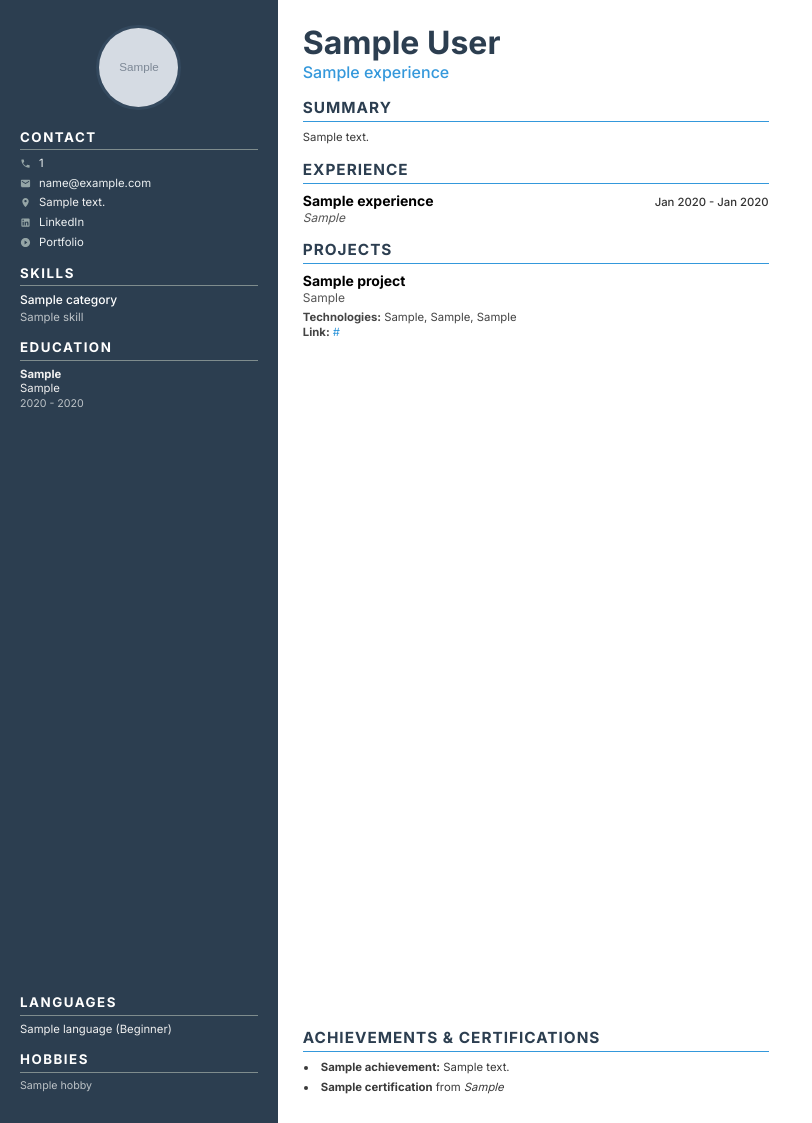
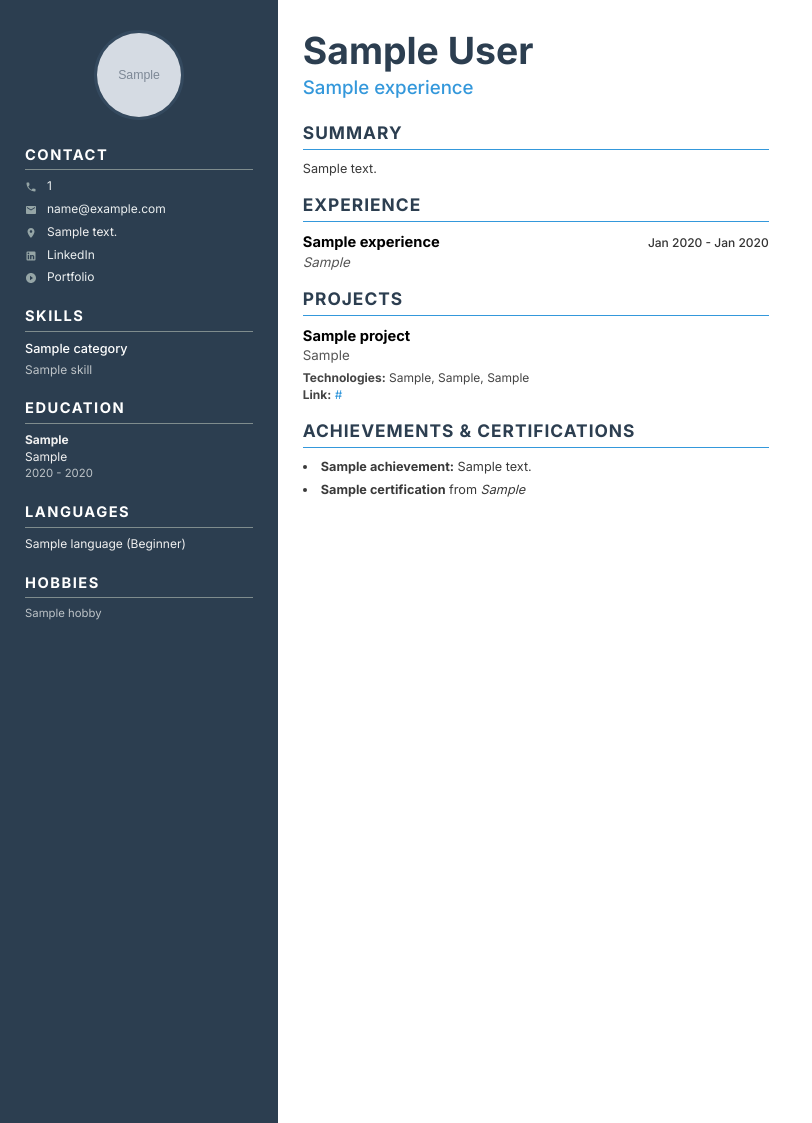
Before and after one commit to kiruuuuuuu/ai-resume-builder, a Django app: template resumes/templates/resumes/resume_pdf_modern.html in a window 1280 px wide. Shown: the whole page, without its empty margins (0-812 px from the left). Run offline with Django 5.2, Linux system fonts and the light colour scheme; tables that the repository leaves empty hold one stand-in row (values such as "Sample post"); the template is opened without the code that fills it: values that come from a table or form of the project are taken from there, most other values are stand-ins (such as "Sample title", 1, 10 or a date in 2020); grey boxes marked "Sample" are stand-in pictures; data that the repository does not hold is empty; parts of the project's set-up code (start-up, migrations or seed data) failed here and were passed over.

Commit message:
Fix: modern resume

```diff
--- a/resumes/templates/resumes/resume_pdf_modern.html
+++ b/resumes/templates/resumes/resume_pdf_modern.html
@@ -13,12 +13,12 @@
         html, body {
             font-family: 'Inter', Arial, sans-serif;
             color: #3a3a3a;
-            font-size: 8.5pt;
-            line-height: 1.3;
+            font-size: 9.5pt; /* Increased base font size */
+            line-height: 1.4; /* Slightly increased line height for readability */
             margin: 0;
             padding: 0;
-            width: 210mm; /* A4 width */
-            height: 297mm; /* A4 height */
+            width: 210mm;
+            height: 297mm;
             -webkit-print-color-adjust: exact;
         }
         * {
@@ -27,24 +27,23 @@
             padding: 0;
         }
         .page {
-            display: flex;
-            flex-direction: row;
             width: 100%;
             height: 100%;
+            overflow: hidden; /* Prevent content from breaking out */
         }
         .sidebar {
             width: 35%;
+            float: left; /* Use float instead of flex */
+            height: 100%;
             background-color: #2c3e50 !important;
             color: #f0f0f0;
-            padding: 25px 20px;
-            display: flex;
-            flex-direction: column; /* Key for vertical flex layout */
+            padding: 30px 25px;
         }
         .content {
             width: 65%;
-            padding: 25px;
-            display: flex;
-            flex-direction: column; /* Key for vertical flex layout */
+            float: left; /* Use float instead of flex */
+            height: 100%;
+            padding: 30px 25px;
         }
         a {
             text-decoration: none;
@@ -54,88 +53,84 @@
             color: #ecf0f1;
         }
 
-        /* --- Flexbox Spacer --- */
-        .flex-spacer {
-            flex-grow: 1; /* This is the crucial element that pushes content down */
-        }
-
         /* --- Sidebar Styling --- */
         .profile-photo-container {
             text-align: center;
-            margin-bottom: 15px;
+            margin-bottom: 20px;
         }
         .profile-photo {
-            width: 85px;
-            height: 85px;
+            width: 90px;
+            height: 90px;
             border-radius: 50%;
             object-fit: cover;
             border: 3px solid #34495e;
         }
         .sidebar h2 {
-            font-size: 10pt;
+            font-size: 11pt; /* Increased font size */
             text-transform: uppercase;
             letter-spacing: 1.5px;
             color: #ffffff;
             border-bottom: 1px solid #7f8c8d;
-            padding-bottom: 3px;
-            margin: 15px 0 6px 0;
+            padding-bottom: 4px;
+            margin: 20px 0 8px 0;
             font-weight: 700;
         }
         .contact-item, .sidebar-item {
             display: flex;
             align-items: flex-start;
-            margin-bottom: 5px;
-            font-size: 8.5pt;
+            margin-bottom: 6px;
+            font-size: 9pt; /* Increased font size */
         }
         .contact-item svg {
-            width: 11px;
-            height: 11px;
-            margin-right: 8px;
+            width: 12px;
+            height: 12px;
+            margin-right: 10px;
             flex-shrink: 0;
-            margin-top: 2px;
+            margin-top: 3px;
         }
         .contact-item-text { word-break: break-all; }
         .skill-category {
-            margin-bottom: 6px;
+            margin-bottom: 8px;
         }
         .skill-category strong {
             display: block;
             color: #ffffff;
-            margin-bottom: 2px;
-            font-size: 9pt;
+            margin-bottom: 3px;
+            font-size: 9.5pt; /* Increased font size */
             font-weight: 500;
         }
         .skill-category span {
-            font-size: 8.5pt;
+            font-size: 9pt; /* Increased font size */
             color: #bdc3c7;
         }
 
         /* --- Main Content Styling --- */
         .name {
-            font-size: 24pt;
+            font-size: 28pt; /* Increased font size */
             font-weight: bold;
             color: #2c3e50;
             line-height: 1.1;
-            margin-bottom: 2px;
+            margin-bottom: 4px;
         }
         .job-title-header {
-            font-size: 12pt;
+            font-size: 14pt; /* Increased font size */
             color: #3498db;
             font-weight: 500;
-            margin-bottom: 15px;
+            margin-bottom: 20px;
         }
         .content h2 {
-            font-size: 11.5pt;
+            font-size: 13pt; /* Increased font size */
             color: #2c3e50;
             text-transform: uppercase;
             letter-spacing: 1px;
             border-bottom: 1.5px solid #3498db;
-            padding-bottom: 3px;
-            margin: 15px 0 8px 0;
+            padding-bottom: 4px;
+            margin: 15px 0 10px 0;
             font-weight: 700;
         }
         .item {
-            margin-bottom: 10px;
+            margin-bottom: 12px;
+            page-break-inside: avoid;
         }
         .item-header {
             display: flex;
@@ -143,12 +138,12 @@
             align-items: baseline;
         }
         .title {
-            font-size: 10.5pt;
+            font-size: 11pt; /* Increased font size */
             font-weight: 700;
             color: #000;
         }
         .subtitle, .project-aim {
-            font-size: 9pt;
+            font-size: 10pt; /* Increased font size */
             color: #555;
             font-style: italic;
         }
@@ -156,47 +151,47 @@
             font-style: normal;
         }
         .date {
-            font-size: 8.5pt;
+            font-size: 9pt; /* Increased font size */
             color: #333;
             font-weight: 500;
             flex-shrink: 0;
             padding-left: 10px;
         }
         .description-list {
-            margin: 3px 0 0 0;
+            margin: 4px 0 0 0;
             padding-left: 15px;
             list-style-type: disc;
             list-style-position: outside;
         }
         .description-list li {
-            margin-bottom: 3px;
+            margin-bottom: 4px;
             padding-left: 3px;
             text-align: justify;
         }
         .tech-details {
-            font-size: 8.5pt;
+            font-size: 9pt; /* Increased font size */
             color: #444;
-            margin-top: 4px;
+            margin-top: 5px;
         }
     </style>
 </head>
 <body>
     <div class="page">
         <div class="sidebar">
-            <!-- Top section of sidebar -->
-            <div>
             {% if resume.profile.profile_photo %}
             <div class="profile-photo-container">
                 <img class="profile-photo" src="{{ resume.profile.profile_photo.url }}" alt="Profile Photo">
             </div>
             {% endif %}
 
+            {% if resume.profile.phone_number or resume.profile.user.email or resume.profile.address or resume.profile.linkedin_url or resume.profile.portfolio_url %}
             <h2>Contact</h2>
             {% if resume.profile.phone_number %}<div class="contact-item"><svg viewBox="0 0 24 24"><path fill="#95a5a6" d="M6.62 10.79c1.44 2.83 3.76 5.14 6.59 6.59l2.2-2.2c.27-.27.67-.36 1.02-.24 1.12.37 2.33.57 3.57.57.55 0 1 .45 1 1V20c0 .55-.45 1-1 1-9.39 0-17-7.61-17-17 0-.55.45-1 1-1h3.5c.55 0 1 .45 1 1 0 1.25.2 2.45.57 3.57.11.35.03.74-.25 1.02l-2.2 2.2z"/></svg><div class="contact-item-text"><a href="tel:{{ resume.profile.phone_number }}">{{ resume.profile.phone_number }}</a></div></div>{% endif %}
             {% if resume.profile.user.email %}<div class="contact-item"><svg viewBox="0 0 24 24"><path fill="#95a5a6" d="M20 4H4c-1.1 0-1.99.9-1.99 2L2 18c0 1.1.9 2 2 2h16c1.1 0 2-.9 2-2V6c0-1.1-.9-2-2-2zm0 4l-8 5-8-5V6l8 5 8-5v2z"/></svg><div class="contact-item-text"><a href="mailto:{{ resume.profile.user.email }}">{{ resume.profile.user.email }}</a></div></div>{% endif %}
             {% if resume.profile.address %}<div class="contact-item"><svg viewBox="0 0 24 24"><path fill="#95a5a6" d="M12 2C8.13 2 5 5.13 5 9c0 5.25 7 13 7 13s7-7.75 7-13c0-3.87-3.13-7-7-7zm0 9.5c-1.38 0-2.5-1.12-2.5-2.5s1.12-2.5 2.5-2.5 2.5 1.12 2.5 2.5-1.12 2.5-2.5 2.5z"/></svg><div class="contact-item-text">{{ resume.profile.address }}</div></div>{% endif %}
             {% if resume.profile.linkedin_url %}<div class="contact-item"><svg viewBox="0 0 24 24"><path fill="#95a5a6" d="M19 3a2 2 0 0 1 2 2v14a2 2 0 0 1-2 2H5a2 2 0 0 1-2-2V5a2 2 0 0 1 2-2h14m-.5 15.5v-5.3a3.26 3.26 0 0 0-3.26-3.26c-.85 0-1.84.52-2.32 1.3v-1.11h-2.79v8.37h2.79v-4.93c0-.77.62-1.4 1.39-1.4a1.4 1.4 0 0 1 1.4 1.4v4.93h2.79M6.88 8.56a1.68 1.68 0 0 0 1.68-1.68c0-.93-.75-1.69-1.68-1.69a1.69 1.69 0 0 0-1.69 1.69c0 .93.76 1.68 1.69 1.68m1.39 9.94v-8.37H5.5v8.37h2.77z"/></svg><div class="contact-item-text"><a href="{{ resume.profile.linkedin_url }}">LinkedIn</a></div></div>{% endif %}
             {% if resume.profile.portfolio_url %}<div class="contact-item"><svg viewBox="0 0 24 24"><path fill="#95a5a6" d="M12 2C6.48 2 2 6.48 2 12s4.48 10 10 10 10-4.48 10-10S17.52 2 12 2zm-2 14.5v-9l6 4.5-6 4.5z"/></svg><div class="contact-item-text"><a href="{{ resume.profile.portfolio_url }}">Portfolio</a></div></div>{% endif %}
+            {% endif %}
 
             {% if skills_by_category %}
             <h2>Skills</h2>
@@ -205,29 +200,21 @@
 
             {% if educations %}
             <h2>Education</h2>
-                {% for edu in educations %}<div class="sidebar-item"><div><strong>{{ edu.degree }}</strong><br><span style="font-size: 8.5pt;">{{ edu.institution }}</span><br><span style="font-size: 8pt; color: #bdc3c7;">{{ edu.start_date|date:"Y" }} - {{ edu.end_date|date:"Y"|default:"Present" }}</span></div></div>{% endfor %}
+            {% for edu in educations %}<div class="sidebar-item"><div><strong>{{ edu.degree }}</strong><br><span style="font-size: 9pt;">{{ edu.institution }}</span><br><span style="font-size: 8.5pt; color: #bdc3c7;">{{ edu.start_date|date:"Y" }} - {{ edu.end_date|date:"Y"|default:"Present" }}</span></div></div>{% endfor %}
             {% endif %}
-            </div>
 
-            <div class="flex-spacer"></div> <!-- This pushes the content below it to the bottom of the sidebar -->
-
-            <!-- Bottom section of sidebar -->
-            <div>
             {% if languages %}
             <h2>Languages</h2>
-                {% for lang in languages %}<div class="sidebar-item" style="font-size: 8.5pt;">{{ lang.name }} ({{ lang.get_proficiency_display }})</div>{% endfor %}
+            {% for lang in languages %}<div class="sidebar-item" style="font-size: 9pt;">{{ lang.name }} ({{ lang.get_proficiency_display }})</div>{% endfor %}
             {% endif %}
 
             {% if hobbies %}
             <h2>Hobbies</h2>
-                <div class="sidebar-item" style="font-size: 8pt; color: #bdc3c7;">{{ hobbies|join:", " }}</div>
+            <div class="sidebar-item" style="font-size: 8.5pt; color: #bdc3c7;">{{ hobbies|join:", " }}</div>
             {% endif %}
-            </div>
         </div>
 
         <div class="content">
-             <!-- Top section of content -->
-            <div>
             <h1 class="name">{{ resume.profile.full_name|default:resume.profile.user.username }}</h1>
             {% if experiences.0.job_title %}<p class="job-title-header">{{ experiences.0.job_title }}</p>{% endif %}
 
@@ -242,12 +229,7 @@
             {% if projects %}
             <section><h2>Projects</h2>{% for p in projects %}<div class="item"><div class="item-header"><span class="title">{{ p.title }}</span></div>{% if p.aim %}<p class="project-aim">{{ p.aim }}</p>{% endif %}{% if p.description_points %}<ul class="description-list">{% for point in p.description_points %}<li>{{ point }}</li>{% endfor %}</ul>{% endif %}<div class="tech-details">{% if p.frontend or p.backend or p.database %}<strong>Technologies:</strong> {% if p.frontend %}{{ p.frontend }}{% if p.backend or p.database %}, {% endif %}{% endif %}{% if p.backend %}{{ p.backend }}{% if p.database %}, {% endif %}{% endif %}{% if p.database %}{{ p.database }}{% endif %}<br>{% endif %}{% if p.link %}<strong>Link:</strong> <a href="{{ p.link }}">{{ p.link }}</a>{% endif %}</div></div>{% endfor %}</section>
             {% endif %}
-            </div>
 
-            <div class="flex-spacer"></div> <!-- This pushes the content below it to the bottom of the main content area -->
-
-            <!-- Bottom section of content -->
-            <div>
             {% if achievements or certifications %}
             <section><h2>Achievements & Certifications</h2>
                 {% if achievements %}<ul class="description-list">{% for a in achievements %}<li>{% if a.name %}<strong>{{ a.name }}:</strong> {% endif %}{{ a.description }}</li>{% endfor %}</ul>{% endif %}
@@ -256,6 +238,5 @@
             {% endif %}
         </div>
     </div>
-    </div>
 </body>
 </html>
```
Lines whose indentation alone changed are shown as unchanged.
